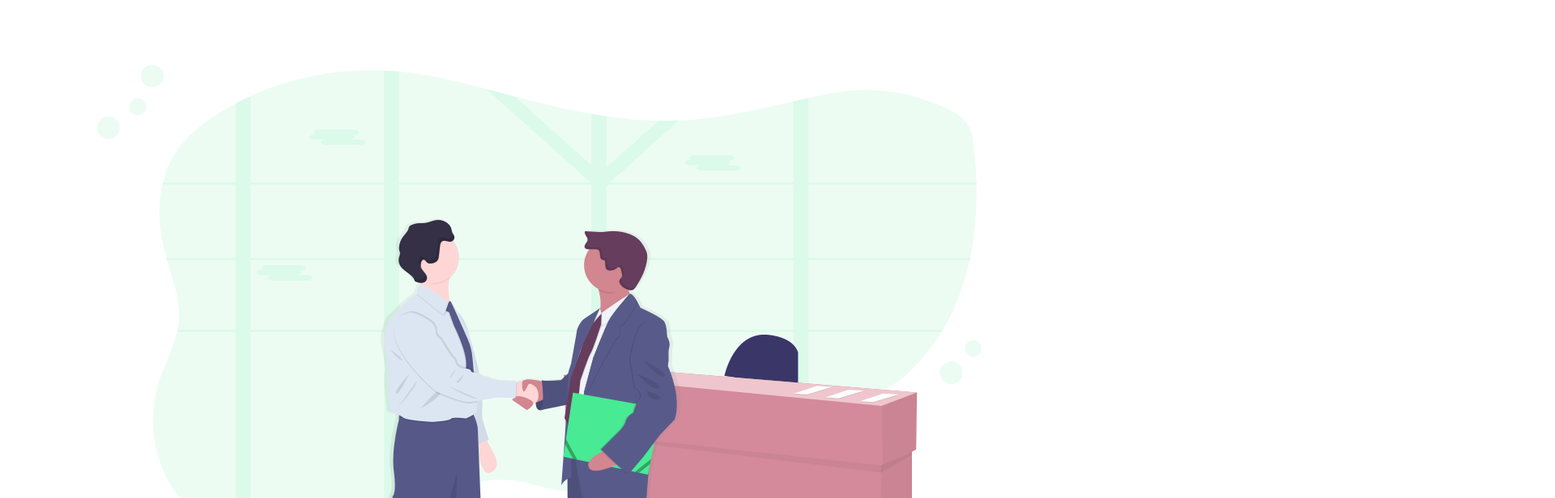
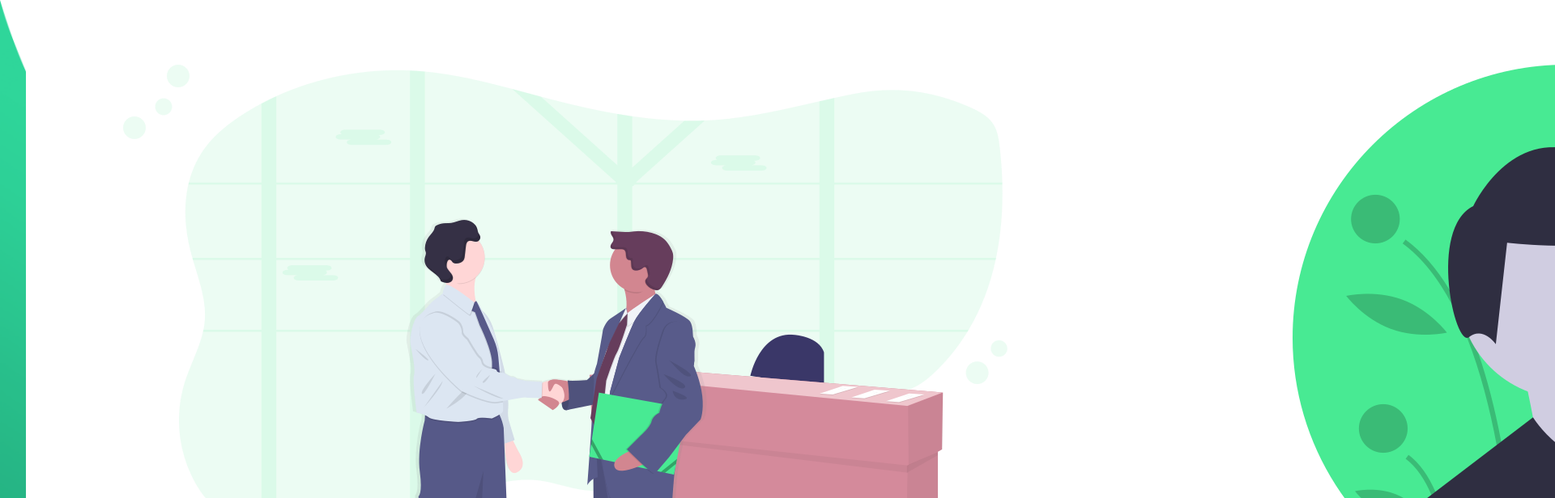
Before and after one commit to yefrid18/DevSoft, a plain HTML site: page index.html in a window 1280 px wide. Shown: the top 616 px of the page at 81% size, 1920 px wide, since content can reach past the window. Drawn offline with Linux system fonts and the light colour scheme.

Commit message:
Agregando css al contenedor div principal

```diff
--- a/css/style.css
+++ b/css/style.css
@@ -15,3 +15,12 @@ body{
     bottom: 0;
     z-index: -1;
 }
+
+.container{
+    width: 100vw;
+    height: 100vh;
+    display: grid;
+    grid-template-columns: repeat(2, 1fr);
+    grid-gap: 7rem;
+    padding: 0 2rem;
+}
```
